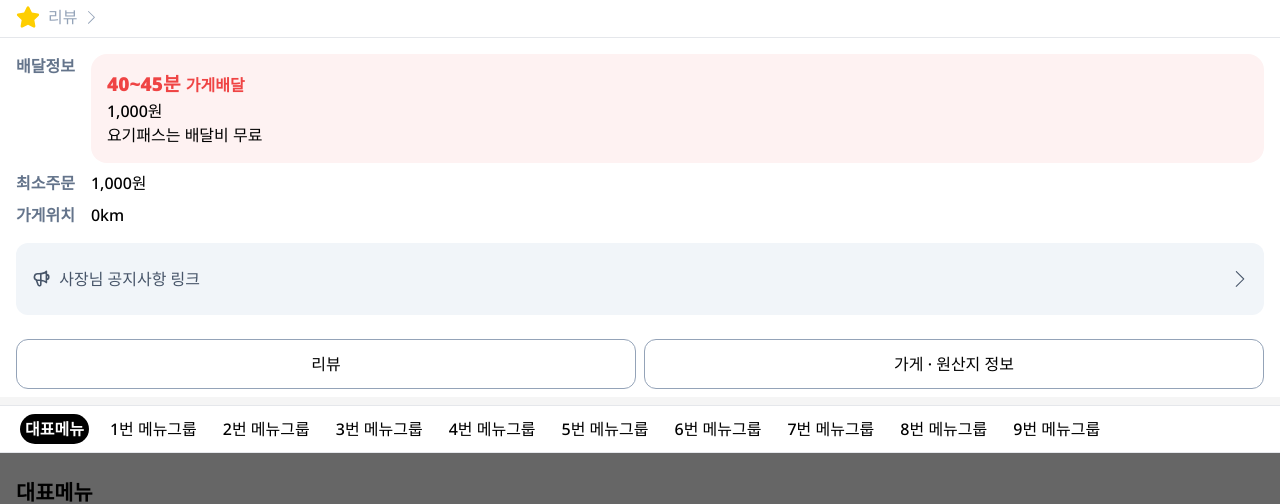
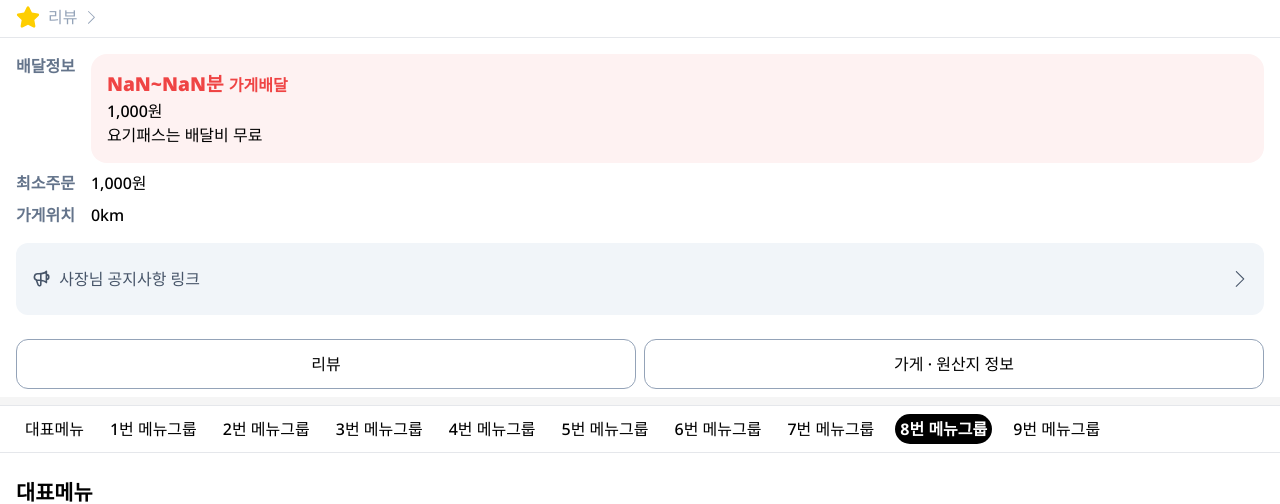
Before and after one commit to tlsrl6427/yogiyo-front, a Next.js app: page /detail in a window 1280 px wide. Shown: the part 254-758 px from the top of the page. Built offline with nearby package versions, Linux system fonts and the light colour scheme.

Commit message:
[feat] - 상세페이지 intersectionObserver 삭제 - 렌더링 시 전체 Ref를 설정 후 해당 위치값 구하는 것으로 변경 - 잦은 스크롤이벤트에 따른 성능저하 -> 쓰로틀링 구현

```diff
--- a/components/detail/DetailTabMenu.tsx
+++ b/components/detail/DetailTabMenu.tsx
@@ -1,6 +1,6 @@
 'use client'
 import { shopApi } from '@/services/shopApi';
-import { useState, useRef, useEffect } from 'react';
+import { useState, useRef, useEffect, createRef } from 'react';
 import type { ShopInfoType, MenuGroupType } from '@/types/types';
 import MenuSlider from './MenuSlider';
 
@@ -27,6 +27,7 @@ const menuImgStyle = (url: string) => {
 }
 
 const DetailTabMenu = ({shopInfo}: Props) => {
+
   // 테스트용 메뉴그룹 더미데이터
   const dummyMenu = new Array(10).fill('').map((_, i) => {
     return {
@@ -57,7 +58,33 @@ const DetailTabMenu = ({shopInfo}: Props) => {
 
   const [activeMenu, setActiveMenu] = useState<string | null>(null);
 
-  const observer = useRef<IntersectionObserver | null>(null);
+
+  const handleGrandchildScroll = (menu: string) => {
+    if (parentRef.current && childRef.current) {
+      let grandchildRect: any;
+      let parentRect: any;
+
+      // 스크롤로 메뉴 이동할 경우
+      grandchildRect = grandChildRef.current[menu].getBoundingClientRect();
+      parentRect = parentRef.current.getBoundingClientRect();
+
+      const childCurrentScroll = childRef.current.scrollLeft;
+
+      //메뉴를 화면 좌측으로 옮기기 위한 계산
+      const scrollAmount = childCurrentScroll + grandchildRect.left - parentRect.left - 10;
+
+      childRef.current.scrollTo({
+        left: scrollAmount,
+      });
+    }
+  };
+
+  const handleGrandchildClick = (menu: string) => {
+      const tabHeader = sectionRefs.current[menu].offsetTop - 85
+      window.scrollTo({
+        top: tabHeader,
+      })
+  };
 
   useEffect(() => {
     //데이터 fetch
@@ -75,75 +102,49 @@ const DetailTabMenu = ({shopInfo}: Props) => {
     fetchData();
   }, [shopInfo])
 
+  const [positions, setPositions] = useState<number[]>([]);
+
   useEffect(() => {
-    // IntersectionObserver 인스턴스 생성
-    observer.current = new IntersectionObserver((entries) => {
-      entries.forEach(entry => {
-        if (entry.isIntersecting) {
-          const foundMenu = Object.keys(sectionRefs.current)
-          .find(menu => sectionRefs.current[menu] === entry.target);
-          console.log(foundMenu)
-          if (foundMenu) {
-            setActiveMenu(foundMenu);
-            handleGrandchildScroll(foundMenu);
-          }
-        }
-      });
-    }, { threshold: 0.9});
+    //메뉴그룹 순회한 후 각 Ref의 위치값 저장
+    let positions: number[] = []
+    dummyMenu.forEach((menuGroup) => {
+      const name = menuGroup.name
+      const sectionScroll = sectionRefs.current[name].getBoundingClientRect().top;
+      positions.push(sectionScroll);
+    })
+    setPositions(positions);
+  }, [])
 
-    // 섹션을 observer에 등록
-    Object.values(sectionRefs.current).forEach(section => {
-      if (section && observer.current) {
-        observer.current.observe(section);
-      }
-    });
+  useEffect(() => {
+    // 쓰로틀링 구현
+    let timeoutId : NodeJS.Timeout | null = (null);
 
-    // 컴포넌트 언마운트 시 observer 해제
-    return () => {
-      if (observer.current) {
-        Object.values(sectionRefs.current).forEach(section => {
-          if (section && observer.current) {
-            observer.current.unobserve(section);
-          }
-        });
+    // 스크롤 이동 시 메뉴탭 이동 및 hover효과
+    const handleScroll = () => {
+      if(timeoutId === null){
+        timeoutId = setTimeout(() => {
+          const currentScrollPosition = window.scrollY + 150;
+          positions.forEach((_, i) => {
+            if(currentScrollPosition >= positions[i] && currentScrollPosition <= positions[i+1]){
+              setActiveMenu(dummyMenu[i].name);
+              handleGrandchildScroll(dummyMenu[i].name)
+            }else if(positions.length - 1 === i && currentScrollPosition >= positions[i]){
+              // 마지막 요소일 떄
+              setActiveMenu(dummyMenu[i].name);
+              handleGrandchildScroll(dummyMenu[i].name)
+            }
+          })
+          clearTimeout(timeoutId as NodeJS.Timeout);
+          timeoutId = null;
+        }, 100);
       }
     };
-  }, [])
+    window.addEventListener('scroll', handleScroll)
 
-  const handleGrandchildScroll = (menu: string) => {
-    if (parentRef.current && childRef.current) {
-      let grandchildRect: any;
-      let parentRect: any;
-
-      // 스크롤로 메뉴 이동할 경우
-      grandchildRect = grandChildRef.current[menu].getBoundingClientRect();
-      parentRect = parentRef.current.getBoundingClientRect();
-
-      const childCurrentScroll = childRef.current.scrollLeft;
-
-      const tabHeader = sectionRefs.current[menu].offsetTop - 100
-
-      //메뉴를 화면 좌측으로 옮기기 위한 계산
-      const scrollAmount = childCurrentScroll + grandchildRect.left - parentRect.left - 10;
-
-      childRef.current.scrollTo({
-        left: scrollAmount,
-      });
-
-      window.scrollTo({
-        top: tabHeader,
-      })
-
+    return () => {
+      window.removeEventListener('scroll', handleScroll)
     }
-  };
-
-  const handleGrandchildClick = (menu: string) => {
-      const tabHeader = sectionRefs.current[menu].offsetTop - 85
-      window.scrollTo({
-        top: tabHeader,
-      })
-  };
-
+  }, [positions])
 
   return (
     // 탭메뉴 영역
@@ -180,8 +181,11 @@ const DetailTabMenu = ({shopInfo}: Props) => {
               <div
                 key={i}
                 ref={el => {if(el) sectionRefs.current[menuGroup?.name] = el;}}
-                className='bg-grey5 h-[300px] p-4'
+                className='bg-yogrey6 h-[300px] p-4 relative'
               >
+                <div
+                  className='absolute top-[0%] left-[50%]'
+                />
                 <p className='text-[1.3rem] font-bold py-2'>대표메뉴</p>
                 <MenuSlider menus={menuGroup.menus}/>
               </div>
@@ -192,8 +196,11 @@ const DetailTabMenu = ({shopInfo}: Props) => {
               <div
                 key={i}
                 ref={el => {if(el) sectionRefs.current[menuGroup?.name] = el;}}
-                className='px-4 py-6'
+                className='px-4 py-6 relative'
               >
+                <div
+                  className='absolute top-[0%] left-[50%]'
+                />
                 <p className='text-[1.3rem] font-bold pt-2 pb-6'>{menuGroup?.name}</p>
                 {menuGroup.menus?.map((menu, i) => (
                   <div
--- a/components/detail/MiddleTitle.tsx
+++ b/components/detail/MiddleTitle.tsx
@@ -78,7 +78,9 @@ const MiddleTitle = ({shopInfo}: Props) => {
             <li className='flex gap-4'>
               <p className={listStyled}>배달정보</p>
               <div className='p-4 rounded-2xl bg-red-50 flex-1'>
-                <p className='text-red-500 text-[1.2rem] font-black'>40~45분 <span className='text-[1rem]'>가게배달</span></p>
+                <p className='text-red-500 text-[1.2rem] font-black'>
+                  {(shopInfo?.deliveryTime) as number - 5}~{(shopInfo?.deliveryTime) as number + 5}분 <span className='text-[1rem]'>가게배달</span>
+                </p>
                 <p>{((shopInfo?.minDeliveryPrice || 1000).toLocaleString() || 0) + '원'}</p>
                 <p>요기패스는 배달비 무료</p>
               </div>
@@ -93,7 +95,7 @@ const MiddleTitle = ({shopInfo}: Props) => {
             </li>
             <li className='flex gap-4'>
               <p className={listStyled}>가게위치</p>
-              <p>{Math.floor((shopInfo?.distance || 1)/10000)/10 + 'km'}</p>
+              <p>{Math.floor((shopInfo?.distance || 1)/10000) + 'km'}</p>
             </li>
           </ul>
         </div>
--- a/components/home/ListSwiper.tsx
+++ b/components/home/ListSwiper.tsx
@@ -32,7 +32,6 @@ const lastArrowStyle = {
 };
 
 const ListSwiper = ({ thisAddress, shopListData, setShopListData }: ListSwiperProps) => {
-  console.log(thisAddress)
   const [loading, setLoading] = useState(false);
 
   const regionCode = useRecoilValue(currentRegionCode)
@@ -100,14 +99,13 @@ const ListSwiper = ({ thisAddress, shopListData, setShopListData }: ListSwiperPr
         setSubCursor(data.nextSubCursor);
 
         // 데이터가 더 이상 없을 경우 limit 상태를 true로 설정
-        if (!data.hasNext || !data) {
+        if (!data.hasNext) {
           setLimit(true);
         } else {
           setLimit(false);
         }
-      } else if(!thisAddress && (!regionCode && !curCoord)) {
-        // 비로그인 시 데이터가 없을 경우
-        setLimit(true)
+      } else {
+        setLimit(true);
       }
     } catch (error) {
       console.error(error);
--- a/types/types.ts
+++ b/types/types.ts
@@ -242,7 +242,8 @@ export interface ShopInfoType {
   distance: number,
   minOrderPrice: number,
   minDeliveryPrice: number,
-  isLike: boolean
+  isLike: boolean,
+  deliveryTime: number
 }
 
 export interface MenuGroupType {
```
